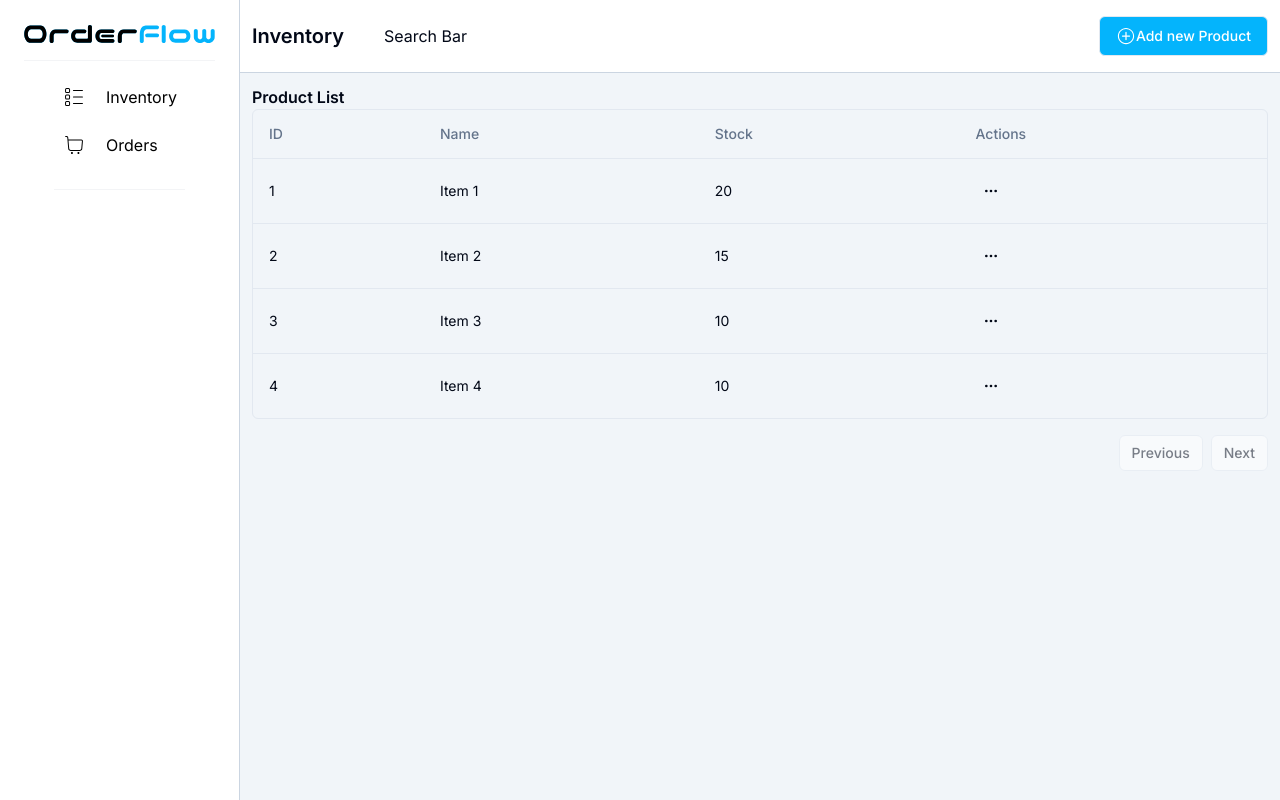
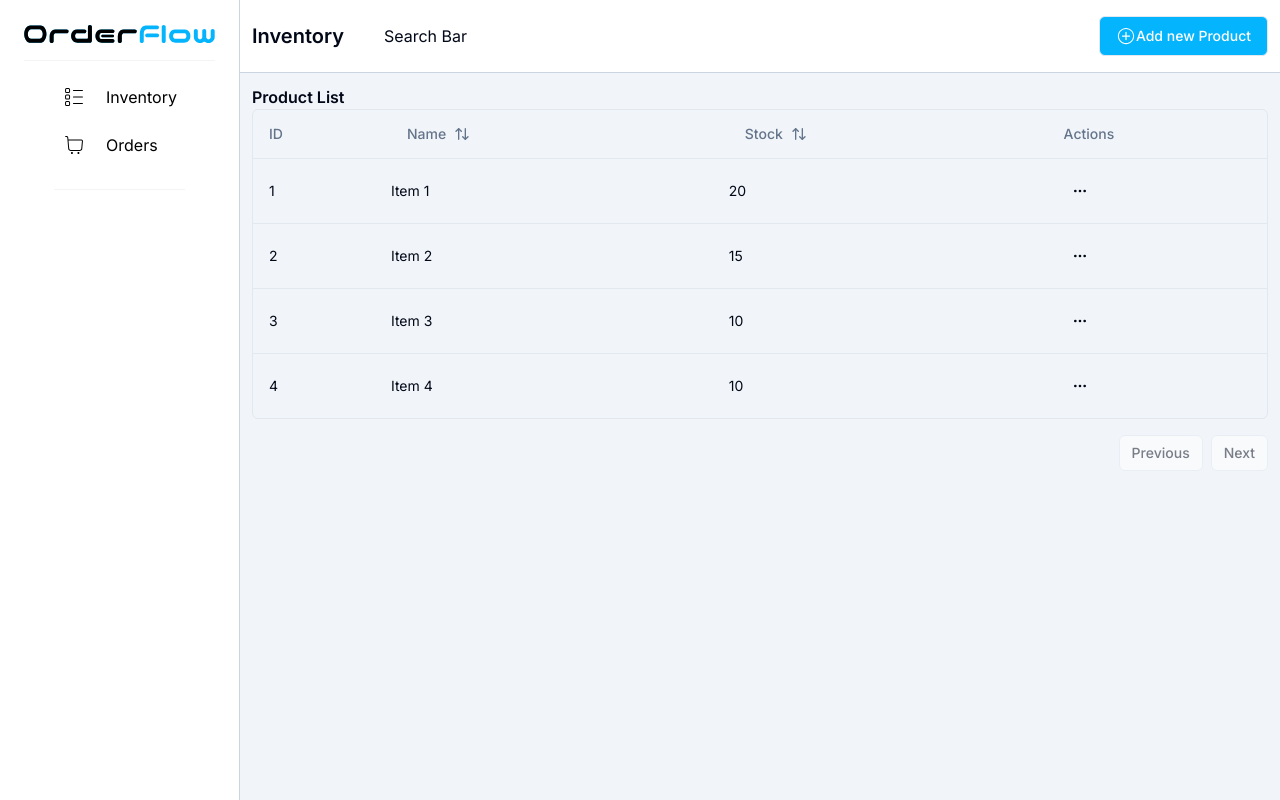
Before and after one commit to Shivd131/next-orderflow, a Next.js app: page /inventory-view in a window 1280 px wide. Built offline with nearby package versions, Linux system fonts and the light colour scheme.

Commit message:
data table: sorting Name and stock quantity

```diff
--- a/src/app/inventory-view/columns.tsx
+++ b/src/app/inventory-view/columns.tsx
@@ -1,8 +1,9 @@
 //referred and built from https://ui.shadcn.com/docs/components/data-table
 "use client"
 import { ColumnDef } from "@tanstack/react-table"
-import { MoreHorizontal } from "lucide-react"
+import { MoreHorizontal, ArrowUpDown } from "lucide-react"
 import { Button } from "@/components/ui/button"
+
 import {
     DropdownMenu,
     DropdownMenuContent,
@@ -25,11 +26,31 @@
     },
     {
         accessorKey: "name",
-        header: "Name",
+        header: ({ column }) => {
+            return (
+                <Button
+                    variant="ghost"
+                    onClick={() => column.toggleSorting(column.getIsSorted() === "asc")}
+                >
+                    Name
+                    <ArrowUpDown className="ml-2 h-4 w-4" />
+                </Button>
+            )
+        },
     },
     {
         accessorKey: "stock",
-        header: "Stock",
+        header: ({ column }) => {
+            return (
+                <Button
+                    variant="ghost"
+                    onClick={() => column.toggleSorting(column.getIsSorted() === "asc")}
+                >
+                    Stock
+                    <ArrowUpDown className="ml-2 h-4 w-4" />
+                </Button>
+            )
+        },
     },
     {
         id: "actions",
--- a/src/components/ui/data-table.tsx
+++ b/src/components/ui/data-table.tsx
@@ -1,7 +1,10 @@
 "use client"
 //as suggested in the docs, as we will be using the docs table in orders-view as well, we moved it to components folder by shadcn
+import * as React from "react"
 import {
     ColumnDef,
+    SortingState,
+    getSortedRowModel,
     flexRender,
     getCoreRowModel,
     getPaginationRowModel,
@@ -28,12 +31,19 @@
     columns,
     data,
 }: DataTableProps<TData, TValue>) {
+    const [sorting, setSorting] = React.useState<SortingState>([])
+
     const table = useReactTable({
         data,
         columns,
         initialState: { pagination: { pageSize: 5 } },
         getCoreRowModel: getCoreRowModel(),
         getPaginationRowModel: getPaginationRowModel(),
+        onSortingChange: setSorting,
+        getSortedRowModel: getSortedRowModel(),
+        state: {
+            sorting,
+        },
     })
 
     return (
```
